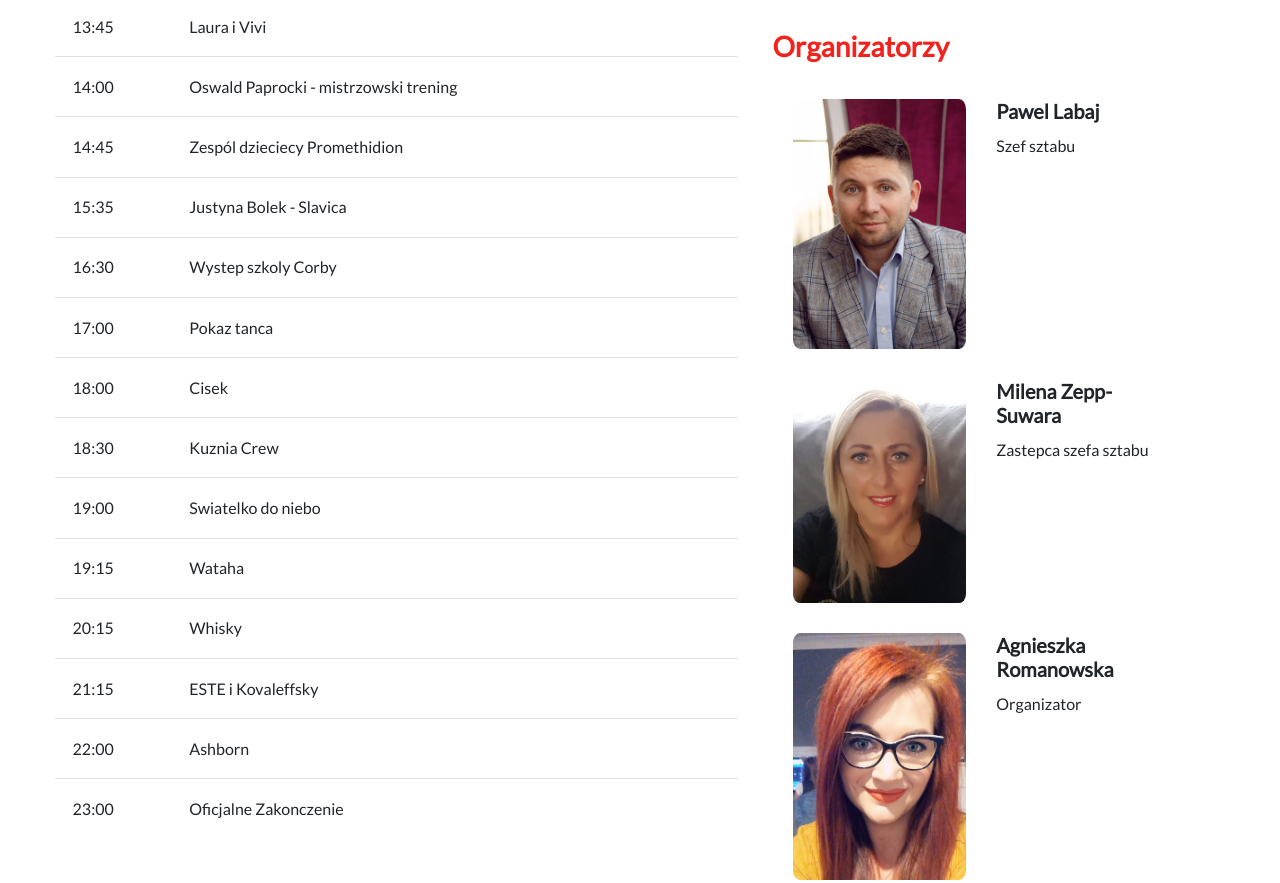
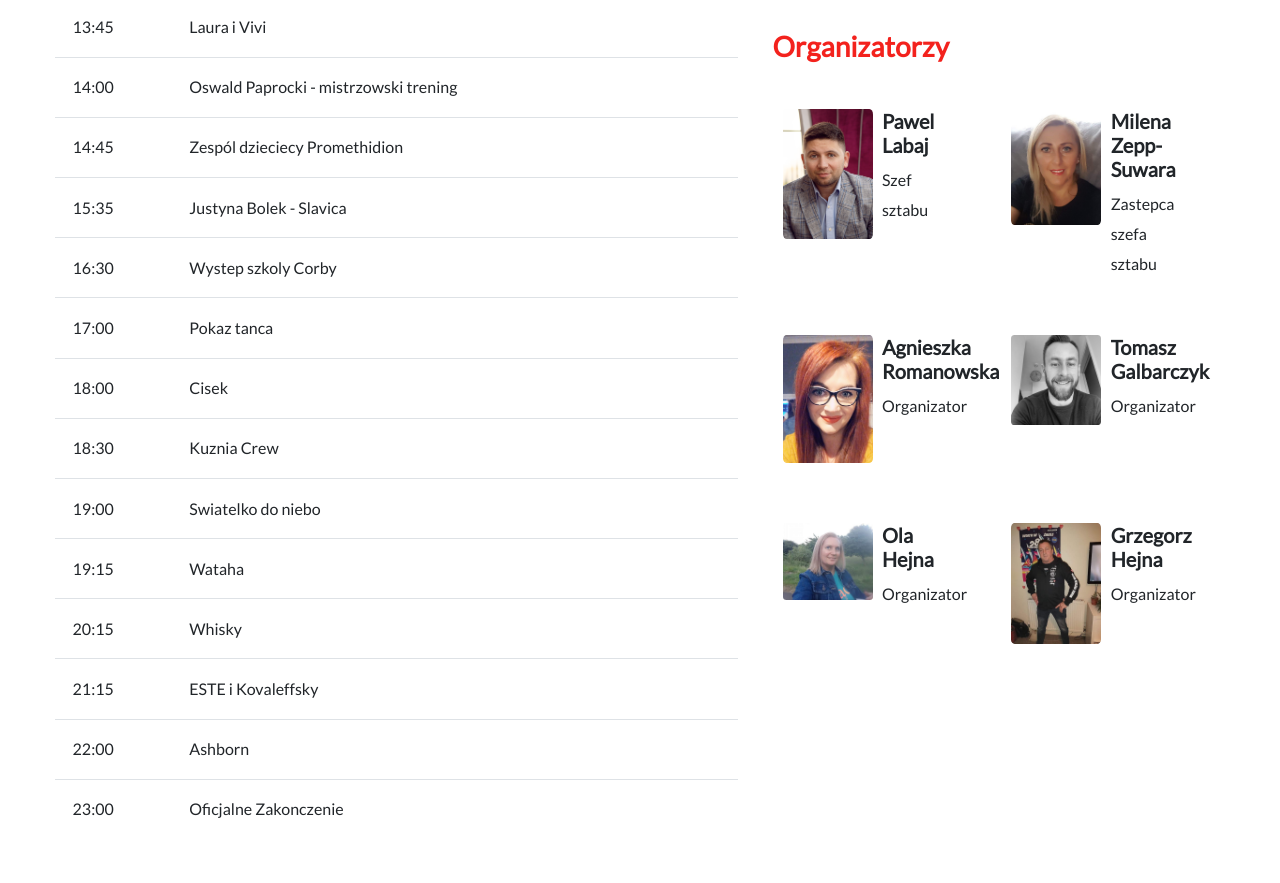
Before and after one commit to MaraBl/Wosp_2020_Corby, a website: page index.html in a window 1280 px wide. Shown: the part 1646-2529 px from the top of the page. Drawn offline with nearby package versions, Linux system fonts and the light colour scheme.

Commit message:
add info about raised money and change style in team section

```diff
--- a/css/style.css
+++ b/css/style.css
@@ -110,6 +110,22 @@ p {
   margin-top: 20px;
 }
 
+.raisedmoney {
+  margin: 30px 0 0 0;
+}
+
+.money {
+  color: #fff;
+  font-size: 30px;
+  margin-top: 10px;
+  padding: 20px 10px;
+  border-radius: 5%;
+  background-color: lightgrey;
+}
+
+.pound {
+  color: red;
+}
 
 /*NAVBAR AND NAVIGATION*/
 
@@ -330,15 +346,16 @@ background-image: url('https://mdbootstrap.com/img/svg/hamburger4.svg?color=1729
 
 .team img {
   width: 100%;
-  min-width: 100px;
+  min-width: 90px;
   height: auto;
   border-radius: 4%;
   margin-bottom: 20px;
 }
 
-.team .row {
-  padding: 5px;
+.team_member {
+ margin: 20px 0;
 }
+
 .team h5 {
   font-weight: bold;
 }
--- a/index.html
+++ b/index.html
@@ -38,6 +38,12 @@
                             <h2>12 stycznia 2020</h2>
         	                <p>Holiday Inn Corby - Kettering A43</p>
         	                <p>NN18 8ET</p>
+        	                <div class="raisedmoney">
+	        	            	<span class="money pound">£</span>
+	        	            	<span class="money">0</span>
+	        	            	<span class="money">0</span>
+	        	            	<span class="money">0</span>
+        	        		</div>
         	            </div>
         	        </div>
         	    </div>
@@ -214,8 +220,8 @@
                         <h3>Organizatorzy</h3>
                     </div>
                     <div class="row">
-                        <div class="col-sm-12">
-                            <div class="row">
+                        <div class="col-sm-12 col-md-6 col-lg-6">
+                            <div class="row team_member">
                                 <div class="col-6">
                                     <img src="img/PawelLabaj2.jpg" alt="">
                                 </div>
@@ -225,8 +231,8 @@
                                 </div>
                             </div>
                         </div>
-                        <div class="col-sm-12">
-                            <div class="row">
+                        <div class="col-sm-12 col-md-6 col-lg-6">
+                            <div class="row team_member">
                                 <div class="col-6">
                                     <img src="img/Majlena2.jpg" alt="">
                                 </div>
@@ -236,8 +242,8 @@
                                 </div>
                             </div>
                         </div>
-                        <div class="col-sm-12">
-                            <div class="row">
+                        <div class="col-sm-12 col-md-6 col-lg-6">
+                            <div class="row team_member">
                                 <div class="col-6">
                                     <img src="img/Agnieszka2.jpeg" alt="">
                                 </div>
@@ -247,8 +253,8 @@
                                 </div>
                             </div>
                         </div>
-                        <div class="col-sm-12">
-                            <div class="row">
+                        <div class="col-sm-12 col-md-6 col-lg-6">
+                            <div class="row team_member">
                                 <div class="col-6">
                                     <img src="img/Tomek.jpeg" alt="">
                                 </div>
@@ -258,8 +264,8 @@
                                 </div>
                             </div>
                         </div>
-                        <div class="col-sm-12">
-                            <div class="row">
+                        <div class="col-sm-12 col-md-6 col-lg-6">
+                            <div class="row team_member">
                                 <div class="col-6">
                                     <img src="img/Ola.jpg" alt="">
                                 </div>
@@ -269,8 +275,8 @@
                                 </div>
                             </div>
                         </div>
-                        <div class="col-sm-12">
-                            <div class="row">
+                        <div class="col-sm-12 col-md-6 col-lg-6">
+                            <div class="row team_member">
                                 <div class="col-6">
                                     <img src="img/Grzegorz.jpg" alt="">
                                 </div>
```
